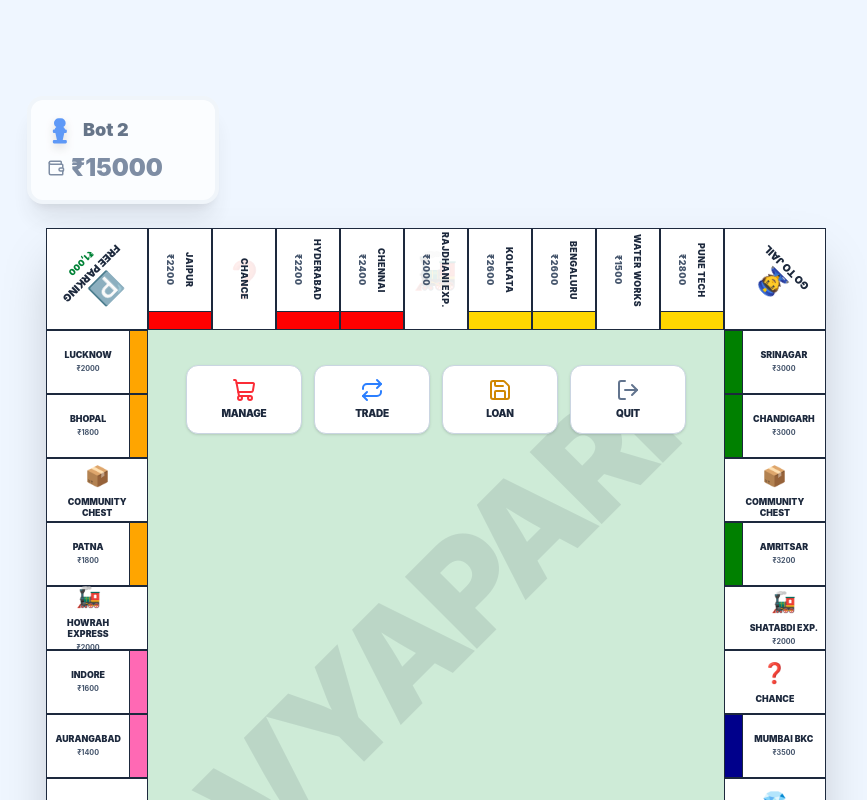
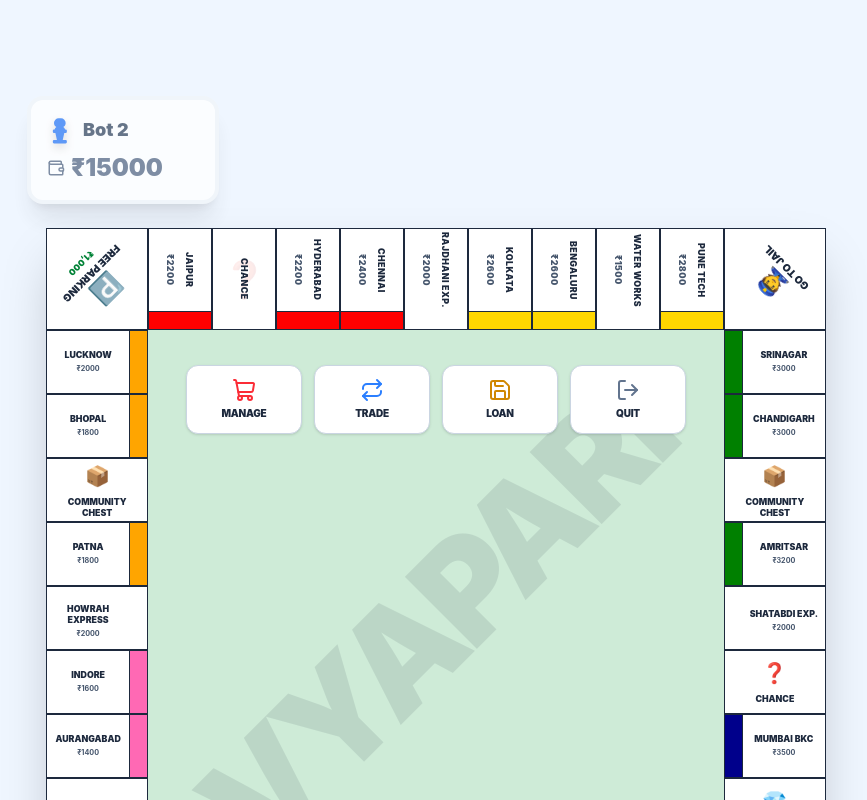
Before and after one commit to nikhil-kr20/vyapari-web-game, a React (Vite) app in the folder frontend/: page / in a window 1280 px wide. Both pictures are taken after a click on the button "START GAME". Shown: the top 800 px of the page, without its empty margins (204-1071 px from the left). Built offline with nearby package versions, Linux system fonts and the light colour scheme.

Commit message:
semi-final

```diff
--- a/frontend/src/App.jsx
+++ b/frontend/src/App.jsx
@@ -24,7 +24,7 @@
   { id: 2, type: 'chest', name: 'Community Chest', icon: '📦' },
   { id: 3, type: 'property', name: 'Nagpur', group: 'BROWN', price: 600, houseCost: 500, mortgage: 300, rent: [40, 200, 600, 1800, 3200, 4500] },
   { id: 4, type: 'tax', name: 'Income Tax', icon: '💸', amount: 2000 },
-  { id: 5, type: 'railway', name: 'Mumbai Central', group: 'RAILWAY', price: 2000, mortgage: 1000, rent: [250, 500, 1000, 2000] },
+  { id: 5, type: 'railway', name: 'Mumbai Central', group: 'RAILWAY', price: 2000, mortgage: 1000, rent: [750, 1000, 2000, 4000] },
   { id: 6, type: 'property', name: 'Surat', group: 'LIGHT_BLUE', price: 1000, houseCost: 500, mortgage: 500, rent: [60, 300, 900, 2700, 4000, 5500] },
   { id: 7, type: 'chance', name: 'Chance', icon: '❓' },
   { id: 8, type: 'property', name: 'Vadodara', group: 'LIGHT_BLUE', price: 1000, houseCost: 500, mortgage: 500, rent: [60, 300, 900, 2700, 4000, 5500] },
@@ -34,7 +34,7 @@
   { id: 12, type: 'utility', name: 'Electric Co.', group: 'UTILITY', price: 1500, mortgage: 750 },
   { id: 13, type: 'property', name: 'Aurangabad', group: 'PINK', price: 1400, houseCost: 1000, mortgage: 700, rent: [100, 500, 1500, 4500, 6250, 7500] },
   { id: 14, type: 'property', name: 'Indore', group: 'PINK', price: 1600, houseCost: 1000, mortgage: 800, rent: [120, 600, 1800, 5000, 7000, 9000] },
-  { id: 15, type: 'railway', name: 'Howrah Express', group: 'RAILWAY', price: 2000, mortgage: 1000, rent: [250, 500, 1000, 2000] },
+  { id: 15, type: 'railway', name: 'Howrah Express', group: 'RAILWAY', price: 2000, mortgage: 1000, rent: [750, 1000, 2000, 4000] },
   { id: 16, type: 'property', name: 'Patna', group: 'ORANGE', price: 1800, houseCost: 1000, mortgage: 900, rent: [140, 700, 2000, 5500, 7500, 9500] },
   { id: 17, type: 'chest', name: 'Community Chest', icon: '📦' },
   { id: 18, type: 'property', name: 'Bhopal', group: 'ORANGE', price: 1800, houseCost: 1000, mortgage: 900, rent: [140, 700, 2000, 5500, 7500, 9500] },
@@ -44,7 +44,7 @@
   { id: 22, type: 'chance', name: 'Chance', icon: '❓' },
   { id: 23, type: 'property', name: 'Hyderabad', group: 'RED', price: 2200, houseCost: 1500, mortgage: 1100, rent: [180, 900, 2500, 7000, 8750, 10500] },
   { id: 24, type: 'property', name: 'Chennai', group: 'RED', price: 2400, houseCost: 1500, mortgage: 1200, rent: [200, 1000, 3000, 9000, 11000, 12750] },
-  { id: 25, type: 'railway', name: 'Rajdhani Exp.', group: 'RAILWAY', price: 2000, mortgage: 1000, rent: [250, 500, 1000, 2000] },
+  { id: 25, type: 'railway', name: 'Rajdhani Exp.', group: 'RAILWAY', price: 2000, mortgage: 1000, rent: [750, 1000, 2000, 4000] },
   { id: 26, type: 'property', name: 'Kolkata', group: 'YELLOW', price: 2600, houseCost: 1500, mortgage: 1300, rent: [220, 1100, 3300, 8000, 9750, 11500] },
   { id: 27, type: 'property', name: 'Bengaluru', group: 'YELLOW', price: 2600, houseCost: 1500, mortgage: 1300, rent: [220, 1100, 3300, 8000, 9750, 11500] },
   { id: 28, type: 'utility', name: 'Water Works', group: 'UTILITY', price: 1500, mortgage: 750 },
@@ -54,7 +54,7 @@
   { id: 32, type: 'property', name: 'Chandigarh', group: 'GREEN', price: 3000, houseCost: 2000, mortgage: 1500, rent: [260, 1300, 3900, 9000, 11000, 12750] },
   { id: 33, type: 'chest', name: 'Community Chest', icon: '📦' },
   { id: 34, type: 'property', name: 'Amritsar', group: 'GREEN', price: 3200, houseCost: 2000, mortgage: 1600, rent: [280, 1500, 4500, 10000, 12000, 14000] },
-  { id: 35, type: 'railway', name: 'Shatabdi Exp.', group: 'RAILWAY', price: 2000, mortgage: 1000, rent: [250, 500, 1000, 2000] },
+  { id: 35, type: 'railway', name: 'Shatabdi Exp.', group: 'RAILWAY', price: 2000, mortgage: 1000, rent: [750, 1000, 2000, 4000] },
   { id: 36, type: 'chance', name: 'Chance', icon: '❓' },
   { id: 37, type: 'property', name: 'Mumbai BKC', group: 'DARK_BLUE', price: 3500, houseCost: 2000, mortgage: 1750, rent: [350, 1750, 5000, 11000, 13000, 15000] },
   { id: 38, type: 'tax', name: 'Luxury Tax', icon: '💎', amount: 750 },
@@ -1045,7 +1045,7 @@
 
               return (
                 <div className={`flex flex-col items-center justify-center w-full h-full p-1 ${textRotateClass}`}>
-                  <span className="text-xs sm:text-2xl mb-0.5">{tile.icon || (tile.type === 'railway' ? '🚂' : '')}</span>
+                  <span className="text-xs sm:text-2xl mb-0.5">{tile.icon || (tile.type === 'railway' ? '' : '')}</span>
                   <span className="text-[min(2vw,7.5px)] sm:text-[0.65rem] font-black uppercase text-center leading-[0.85] px-0.5 w-full break-words">{tile.name}</span>
                   {tile.id === 20 && (
                     <span className="text-[min(1.7vw,6px)] sm:text-[0.55rem] font-black text-green-700 mt-0.5">
@@ -1060,7 +1060,7 @@
             if (isLeft || isRight) {
               return (
                 <div className="flex flex-col items-center justify-center w-full h-full p-1 gap-0.5 sm:gap-1">
-                  {!colorClass && <span className="text-xs sm:text-xl mb-0.5 z-0">{tile.icon || (tile.type === 'railway' ? '🚂' : '')}</span>}
+                  {!colorClass && <span className="text-xs sm:text-xl mb-0.5 z-0">{tile.icon || (tile.type === 'railway' ? '' : '')}</span>}
                   <span className="text-[min(1.8vw,6.5px)] sm:text-[0.55rem] font-black uppercase text-center leading-tight break-words px-0.5 w-full z-10">{tile.name}</span>
                   {tile.price > 0 && <span className="text-[min(1.6vw,5.5px)] sm:text-[0.45rem] font-bold text-slate-600 z-10">₹{tile.price}</span>}
                 </div>
@@ -1076,7 +1076,7 @@
                 <div className="relative flex flex-row items-center justify-center w-full h-full p-0.5 gap-1 sm:gap-2">
                   {!colorClass && (tile.icon || tile.type === 'railway') && (
                     <div className="absolute inset-0 flex items-center justify-center opacity-10 pointer-events-none z-0">
-                      <span className="text-2xl sm:text-4xl">{tile.icon || (tile.type === 'railway' ? '🚂' : '')}</span>
+                      <span className="text-2xl sm:text-4xl">{tile.icon || (tile.type === 'railway' ? '' : '')}</span>
                     </div>
                   )}
 
@@ -1214,8 +1214,8 @@
 
             {/* ACTION MODAL - INSIDE BOARD */}
             {(phase.startsWith('ACTION') || (phase === 'ROLL' && activePlayer.inJail && !activePlayer.isBot)) && activePlayer.position !== undefined && (
-              <div className="bg-white/95 backdrop-blur-md rounded-2xl p-4 mt-16 shadow-2xl border-[2px] border-blue-500 w-full max-w-[220px] scale-90 sm:scale-100 animate-in zoom-in-95 duration-200">
-                <p className="text-center text-slate-400 font-bold uppercase tracking-widest text-[10px] mb-1">Decision Required</p>
+              <div className="bg-white/95 backdrop-blur-md rounded-2xl p-2 shadow-2xl border-[2px] border-blue-500 w-full max-w-[220px] scale-90 sm:scale-100 animate-in zoom-in-95 duration-200">
+                <p className="text-center text-slate-400 font-bold uppercase tracking-widest text-[10px]">Auction of</p>
 
                 {phase === 'ROLL' && activePlayer.inJail && (
                   <>
@@ -1245,14 +1245,14 @@
 
                 {phase === 'ACTION_AUCTION' && auctionState && (
                   <div className="w-full text-left">
-                    <h2 className="text-[14px] font-black mb-2 uppercase text-center text-purple-900 border-b-2 border-purple-200 pb-1 truncate">{BOARD_DATA[auctionState.propertyId].name}</h2>
-                    <div className="bg-purple-50 p-2 rounded-lg text-center mb-3">
+                    <h2 className="text-[14px] font-black mb-1 uppercase text-center text-purple-900 border-b-2 border-purple-200 pb-1 truncate">{BOARD_DATA[auctionState.propertyId].name}</h2>
+                    <div className="bg-purple-50 p-1 rounded-lg text-center mb-1">
                       <span className="text-[9px] uppercase font-bold text-slate-500">Highest Bid</span>
                       <div className="text-xl font-black text-purple-600">₹{auctionState.highestBid}</div>
                       <div className="text-[10px] font-bold text-slate-600 truncate">{auctionState.highestBidderId ? players.find(p => p.id === auctionState.highestBidderId)?.name : 'None'}</div>
                     </div>
 
-                    <div className="bg-white border-2 border-slate-100 p-2 rounded-lg mb-3 text-center shadow-inner">
+                    <div className="bg-white border-2 border-slate-100 p-1 rounded-lg mb-1 text-center shadow-inner">
                       <span className="text-[9px] uppercase font-bold text-slate-400">Current Bidder</span>
                       <div className="font-black text-sm text-slate-800 truncate">{players.find(p => p.id === auctionState.bidders[auctionState.currentBidderIndex])?.name}</div>
                       <div className="text-[10px] font-bold text-green-600 mt-0.5">Wallet: ₹{players.find(p => p.id === auctionState.bidders[auctionState.currentBidderIndex])?.money}</div>
@@ -1669,7 +1669,18 @@
               <div className="justify-between items-center font- text-sm italic text-white mb-(-2)"><span>₹{selectedTile.price}</span></div>
             </div>
             <div className="p-5 bg-[#fdfdfd] text-slate-800 font-serif">
-              {selectedTile.type === 'property' ? (
+              {selectedTile.type === 'railway' ? (
+                <div className="space-y-2 py-1 font-bold text-[11px] text-slate-700">
+                  <div className="flex justify-between border-b border-slate-100 pb-1"><span>1 railway rent →</span><span>₹750</span></div>
+                  <div className="flex justify-between border-b border-slate-100 pb-1"><span>2 railways rent →</span><span>₹1000</span></div>
+                  <div className="flex justify-between border-b border-slate-100 pb-1"><span>3 railways rent →</span><span>₹2000</span></div>
+                  <div className="flex justify-between pb-1"><span>4 railways rent →</span><span>₹4000</span></div>
+                  <div className="flex flex-col items-center mt-4 pt-2 border-t border-slate-200">
+                    <span className="text-slate-400 uppercase text-[8px] font-black">Mortgage Value</span>
+                    <span className="text-xs font-black italic">₹{selectedTile.mortgage}</span>
+                  </div>
+                </div>
+              ) : selectedTile.type === 'property' ? (
                 <>
                   <div className="flex justify-between items-center mb-3 font-black text-sm italic"><span>RENT Site Only</span><span>₹{selectedTile.rent[0]}</span></div>
                   <div className="space-y-1 text-[11px] font-bold text-slate-600">
```
